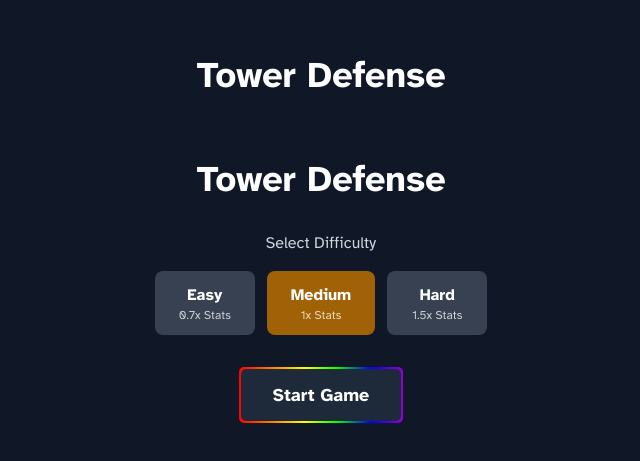
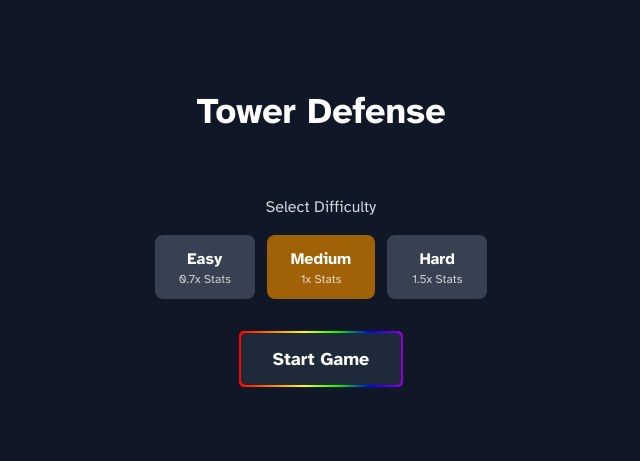
Before and after one commit to dsmchen/ai-test-2, a React (Vite) app: page / in a window 1280 px wide. Shown: the part 137-598 px from the top of the page, without its empty margins (319-959 px from the left). Built offline with nearby package versions, Linux system fonts and the light colour scheme.

Commit message:
fix: remove duplicate title from setup screen

```diff
--- a/src/components/Game.tsx
+++ b/src/components/Game.tsx
@@ -305,7 +305,6 @@ function Game() {
   if (phase === 'setup') {
     return (
       <div className="flex flex-col items-center gap-8 py-12">
-        <h1 className="text-4xl font-bold text-white">Tower Defense</h1>
         <div className="flex flex-col items-center gap-4">
           <span className="text-gray-300">Select Difficulty</span>
           <div className="flex items-center gap-3">
```
